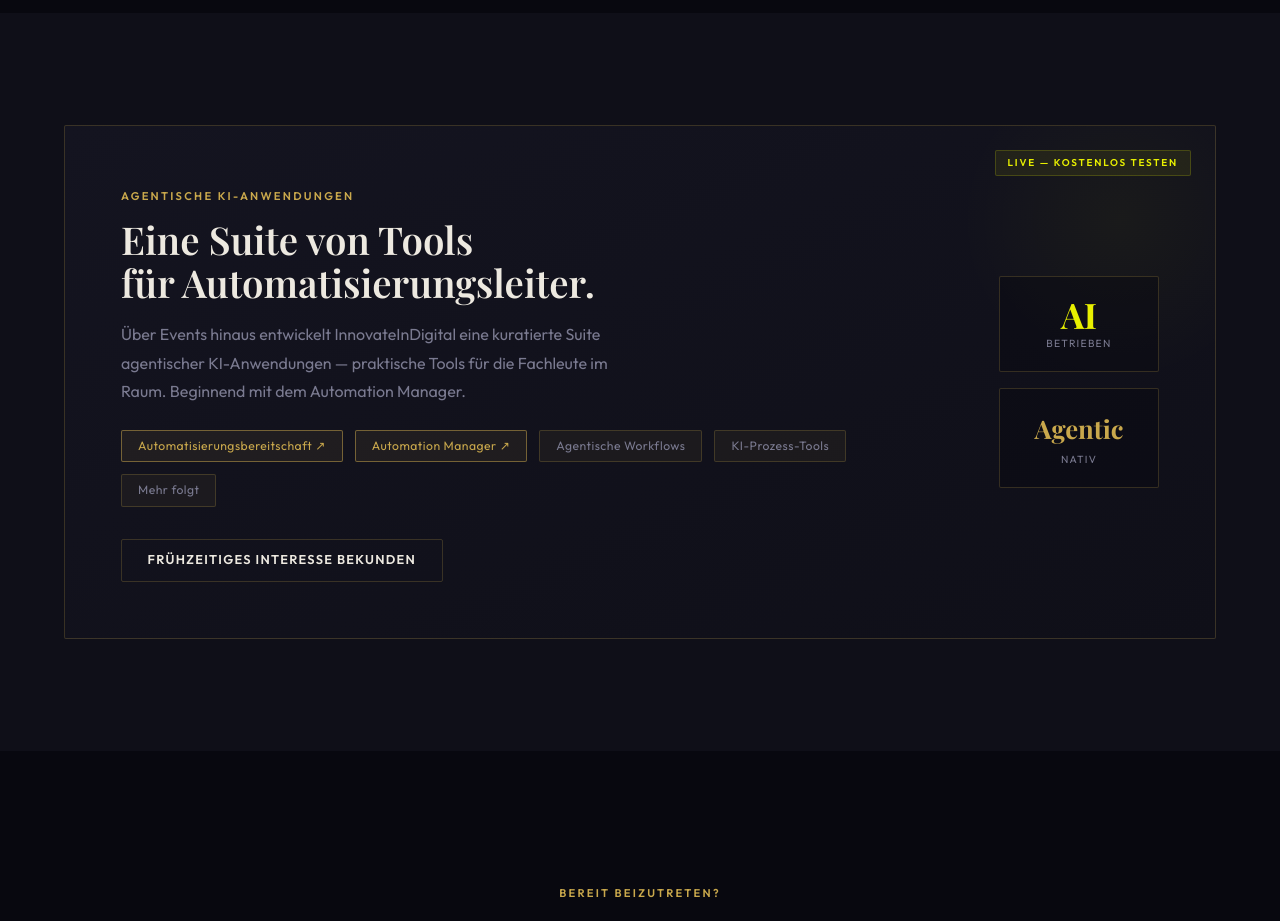
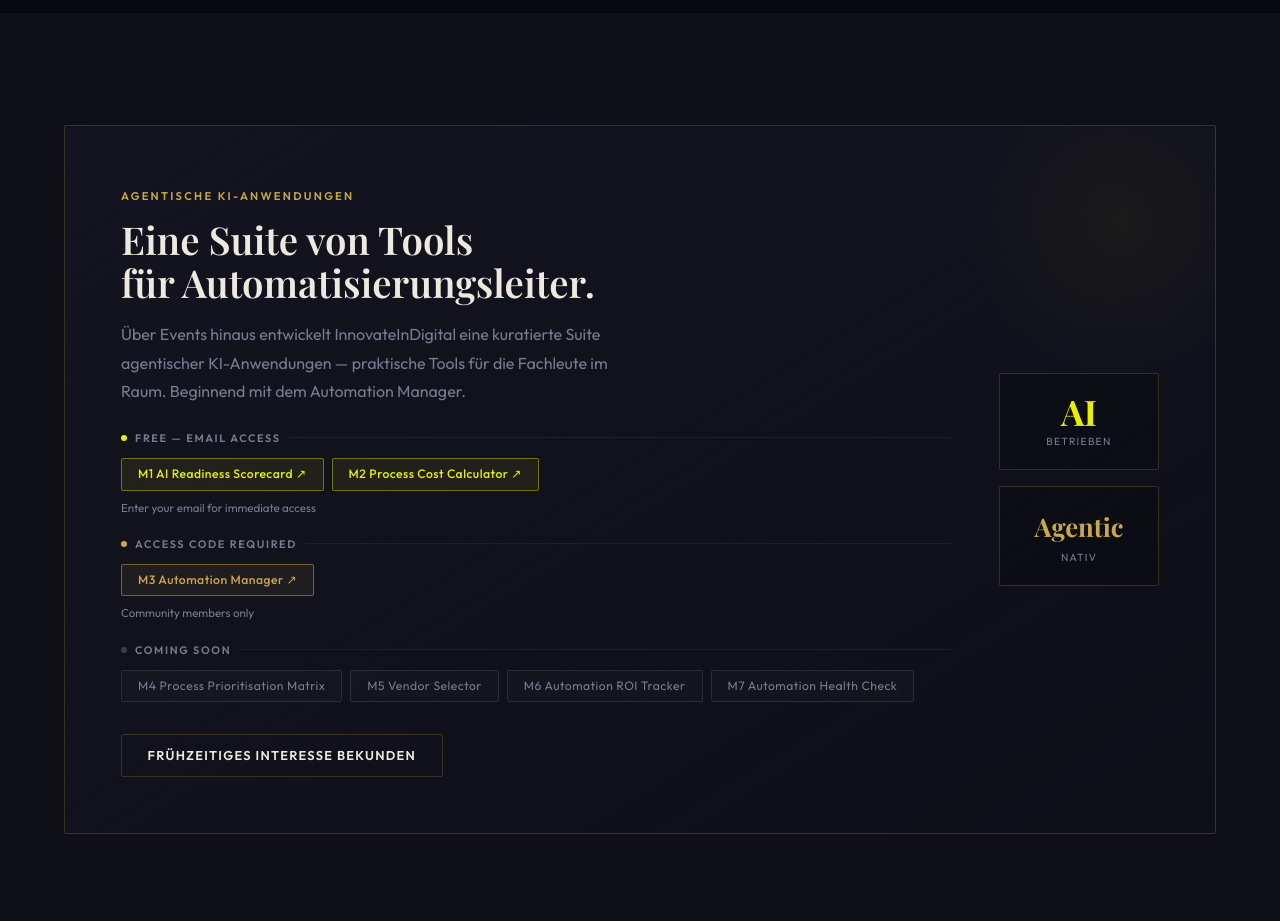
Before and after one commit to markross100/innovateindigital, a Next.js app: page /de in a window 1280 px wide. Shown: the part 5220-6141 px from the top of the page. Built offline with nearby package versions, Linux system fonts and the light colour scheme; a web font is replaced by a local one.

Commit message:
Update Apps.tsx
Updated the applications box to include all placeholders etc.

```diff
--- a/components/Apps.tsx
+++ b/components/Apps.tsx
@@ -8,43 +8,90 @@
   const ref    = useRef<HTMLDivElement>(null)
   const inView = useInView(ref, { once: true, margin: '0px 0px -60px 0px' })
 
-const badges = [
-    { label: t('badge0'), href: 'https://readiness.innovateindigital.com' },
-    { label: t('badge1'), href: 'https://app.innovateindigital.com' },
-    { label: t('badge2'), href: null },
-    { label: t('badge3'), href: null },
-    { label: t('badge4'), href: null },
+  const liveEmail = [
+    { label: 'M1  AI Readiness Scorecard',  href: 'https://readiness.innovateindigital.com' },
+    { label: 'M2  Process Cost Calculator', href: 'https://costs.innovateindigital.com' },
+  ]
+
+  const liveCode = [
+    { label: 'M3  Automation Manager', href: 'https://app.innovateindigital.com' },
+  ]
+
+  const coming = [
+    'M4  Process Prioritisation Matrix',
+    'M5  Vendor Selector',
+    'M6  Automation ROI Tracker',
+    'M7  Automation Health Check',
   ]
 
   return (
     <section id="apps" className="py-28 bg-bg2">
       <div className="container mx-auto px-[5vw]">
-        <motion.div ref={ref} initial={{ opacity: 0, y: 28 }} animate={inView ? { opacity: 1, y: 0 } : {}} transition={{ duration: 0.7, ease: [0.22, 1, 0.36, 1] }}
-          className="relative bg-gradient-to-br from-bg3 to-bg2 border border-gold/[0.22] rounded-[2px] p-14 grid grid-cols-1 lg:grid-cols-[1fr_auto] gap-12 items-center overflow-hidden">
-          <span className="absolute top-6 right-6 text-[0.62rem] font-semibold tracking-[0.18em] uppercase text-yellow bg-yellow/[0.07] border border-yellow/[0.18] rounded-[2px] px-3 py-[0.28rem]">
-            {t('liveTag')}
-          </span>
+        <motion.div
+          ref={ref}
+          initial={{ opacity: 0, y: 28 }}
+          animate={inView ? { opacity: 1, y: 0 } : {}}
+          transition={{ duration: 0.7, ease: [0.22, 1, 0.36, 1] }}
+          className="relative bg-gradient-to-br from-bg3 to-bg2 border border-gold/[0.22] rounded-[2px] p-14 grid grid-cols-1 lg:grid-cols-[1fr_auto] gap-12 items-center overflow-hidden"
+        >
           <div className="absolute right-[-80px] top-[-80px] w-[350px] h-[350px] rounded-full pointer-events-none bg-[radial-gradient(circle,rgba(232,240,0,0.04),transparent_65%)]" />
+
           <div className="relative z-10">
             <span className="text-gold text-[0.7rem] font-semibold tracking-[0.2em] uppercase">{t('label')}</span>
             <h2 className="font-display font-semibold text-ink mt-3" style={{ fontSize: 'clamp(1.6rem, 3vw, 2.4rem)', lineHeight: 1.12 }}>
               {t('headline1')}<br />{t('headline2')}
             </h2>
             <p className="text-muted mt-4 max-w-[520px] leading-[1.78]">{t('sub')}</p>
-            <div className="flex flex-wrap gap-3 mt-6">
-              {badges.map(({ label, href }) =>
-                href ? (
+
+            <div className="mt-6">
+              <div className="flex items-center gap-2 mb-3">
+                <span className="w-[6px] h-[6px] bg-yellow rounded-full flex-shrink-0" />
+                <span className="text-[0.68rem] font-semibold tracking-[0.15em] uppercase text-muted">Free — email access</span>
+                <span className="flex-1 h-px bg-white/[0.06]" />
+              </div>
+              <div className="flex flex-wrap gap-2">
+                {liveEmail.map(({ label, href }) => (
                   <a key={label} href={href} target="_blank" rel="noopener noreferrer"
-                    className="px-4 py-[0.38rem] text-[0.76rem] text-gold tracking-[0.04em] border border-gold/[0.5] bg-gold/[0.08] rounded-[2px] hover:bg-gold/[0.15] hover:border-gold transition-all duration-200 no-underline inline-flex items-center gap-1">
+                    className="px-4 py-[0.38rem] text-[0.76rem] font-medium tracking-[0.04em] border border-yellow/[0.4] bg-yellow/[0.07] text-yellow rounded-[2px] hover:bg-yellow/[0.14] transition-all duration-200 no-underline inline-flex items-center gap-1">
                     {label} ↗
                   </a>
-                ) : (
-                  <span key={label} className="px-4 py-[0.38rem] text-[0.76rem] text-muted tracking-[0.04em] border border-gold/[0.22] bg-gold/[0.06] rounded-[2px]">
+                ))}
+              </div>
+              <p className="text-muted text-[0.72rem] mt-2">Enter your email for immediate access</p>
+            </div>
+
+            <div className="mt-5">
+              <div className="flex items-center gap-2 mb-3">
+                <span className="w-[6px] h-[6px] bg-gold rounded-full flex-shrink-0" />
+                <span className="text-[0.68rem] font-semibold tracking-[0.15em] uppercase text-muted">Access code required</span>
+                <span className="flex-1 h-px bg-white/[0.06]" />
+              </div>
+              <div className="flex flex-wrap gap-2">
+                {liveCode.map(({ label, href }) => (
+                  <a key={label} href={href} target="_blank" rel="noopener noreferrer"
+                    className="px-4 py-[0.38rem] text-[0.76rem] font-medium tracking-[0.04em] border border-gold/[0.5] bg-gold/[0.08] text-gold rounded-[2px] hover:bg-gold/[0.15] transition-all duration-200 no-underline inline-flex items-center gap-1">
+                    {label} ↗
+                  </a>
+                ))}
+              </div>
+              <p className="text-muted text-[0.72rem] mt-2">Community members only</p>
+            </div>
+
+            <div className="mt-5">
+              <div className="flex items-center gap-2 mb-3">
+                <span className="w-[6px] h-[6px] bg-muted rounded-full flex-shrink-0 opacity-40" />
+                <span className="text-[0.68rem] font-semibold tracking-[0.15em] uppercase text-muted">Coming soon</span>
+                <span className="flex-1 h-px bg-white/[0.06]" />
+              </div>
+              <div className="flex flex-wrap gap-2">
+                {coming.map((label) => (
+                  <span key={label} className="px-4 py-[0.38rem] text-[0.76rem] text-muted tracking-[0.04em] border border-white/[0.09] bg-white/[0.02] rounded-[2px]">
                     {label}
                   </span>
-                )
-              )}
+                ))}
+              </div>
             </div>
+
             <div className="mt-8">
               <a href="mailto:mark.ross@innovateindigital.com?subject=Agentic Applications — Early Interest"
                 className="inline-flex items-center gap-2 px-[1.6rem] py-[0.68rem] rounded-[2px] text-[0.8rem] font-semibold tracking-[0.1em] uppercase bg-transparent text-ink border border-gold/[0.22] hover:bg-gold/[0.07] hover:border-gold hover:text-gold transition-all duration-200 no-underline">
@@ -52,6 +99,7 @@
               </a>
             </div>
           </div>
+
           <div className="relative z-10 flex flex-col gap-4 min-w-[160px]">
             <div className="text-center p-5 border border-gold/[0.22] rounded-[2px] bg-bg/40">
               <div className="font-display font-bold text-yellow leading-none" style={{ fontSize: '2.2rem' }}>AI</div>
```
